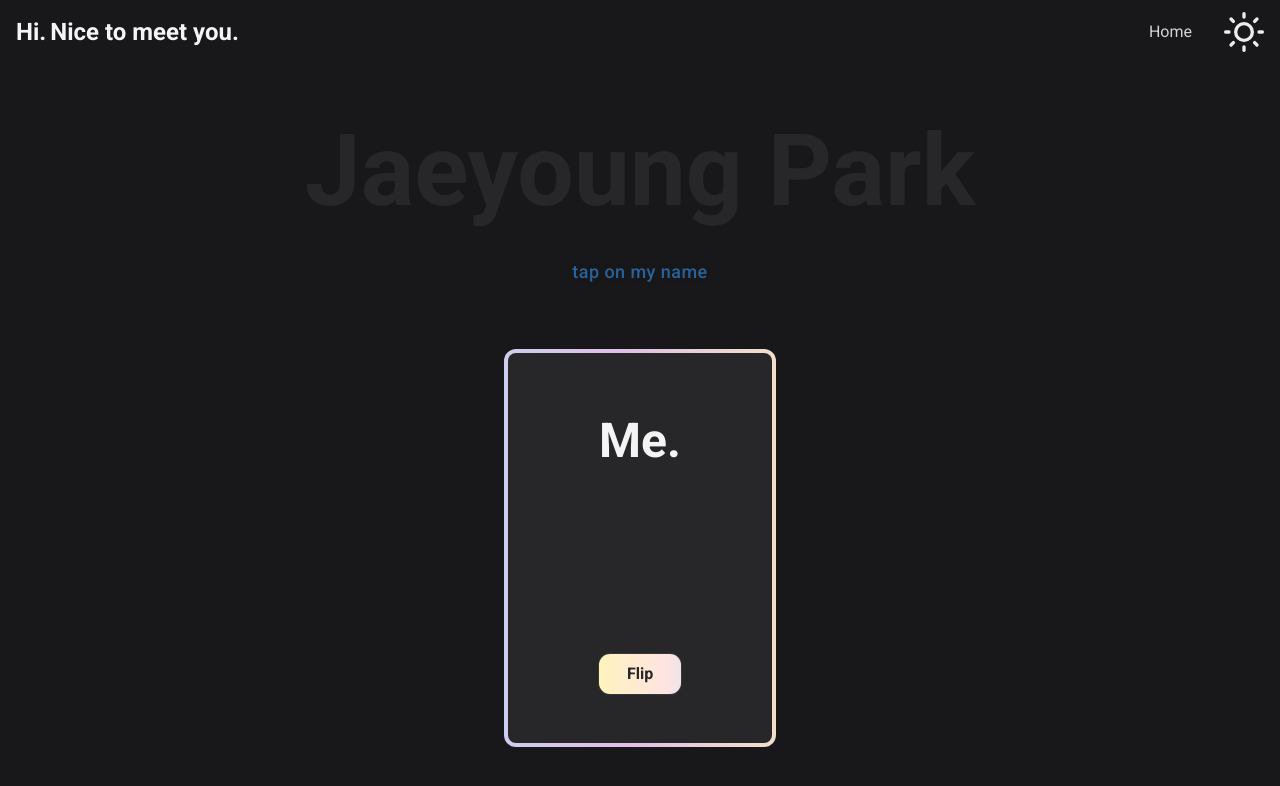
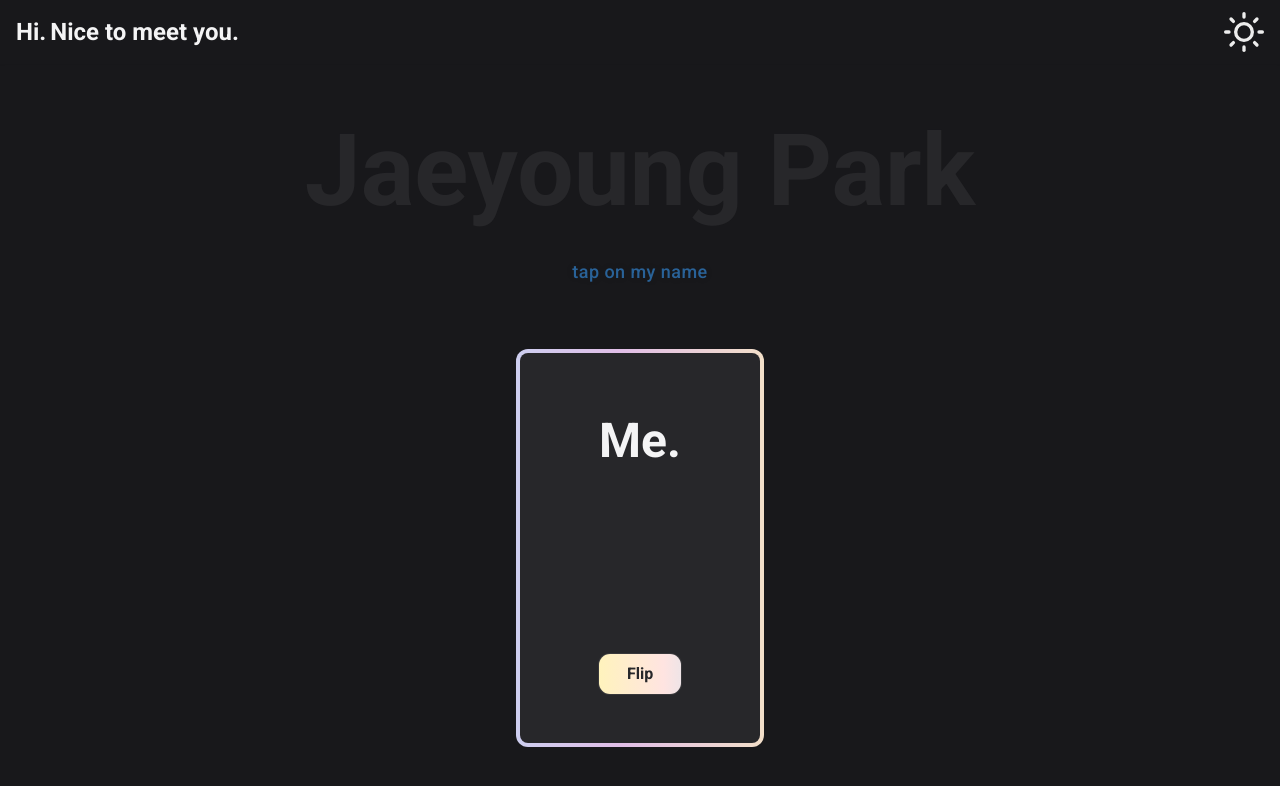
Before and after one commit to sttsspjy/myIdCard, a React (Vite) app: page / in a window 1280 px wide. Shown: the top 786 px of the page. Built offline with nearby package versions, Linux system fonts and the light colour scheme.

Commit message:
changed margin values. removed home button from navbar

```diff
--- a/src/components/CardFlip.tsx
+++ b/src/components/CardFlip.tsx
@@ -39,7 +39,7 @@ const CardFlip = ({ frontContent, backContent, gradientColors }: CardFlipProps)
       size="md"
       px={7}
       py={5}
-      mt={2}
+      mt={4}
       mb={0}
       fontSize="md"
       fontWeight="bold"
--- a/src/components/Navbar.tsx
+++ b/src/components/Navbar.tsx
@@ -1,6 +1,5 @@
 import { Box, Flex, Link as ChakraLink, Spacer, IconButton, useBreakpointValue } from '@chakra-ui/react'
 import { useColorMode } from '@chakra-ui/color-mode'
-import { Link as RouterLink } from 'react-router-dom'
 import { MoonIcon, SunIcon } from '@chakra-ui/icons'
 import { useState, useEffect } from 'react'
 
@@ -68,12 +67,7 @@ const Navbar = () => {
           </Box>
         </Box>
         <Spacer />
-        <Flex gap={8} alignItems="center">
-          <RouterLink to="/">
-            <ChakraLink color="gray.600" _dark={{ color: 'gray.300' }} _hover={{ color: 'black' }}>
-              Home
-            </ChakraLink>
-          </RouterLink>
+        <Flex alignItems="center">
           <IconButton
             aria-label="Toggle dark mode"
             as={colorMode === 'dark' ? SunIcon : MoonIcon}
--- a/src/pages/Home.tsx
+++ b/src/pages/Home.tsx
@@ -143,7 +143,7 @@ Completed military service`;
     { name: 'GitHub', url: 'https://github.com/sttsspjy', icon: FaGithub },
     { name: 'Steam', url: 'https://steamcommunity.com/profiles/76561198254379003', icon: FaSteam }
   ]
-  const iconSize = useBreakpointValue({ base: 20, md: 24 });
+  const iconSize = useBreakpointValue({ base: 28, md: 40 });
 
   // Animation variants for container
   const containerVariants = {
@@ -234,7 +234,6 @@ Completed military service`;
               key={social.name}
               href={social.url}
               isExternal
-              p={{ base: 2, md: 3 }}
               borderRadius="full"
               bg="gray.100"
               color="gray.600"
```
